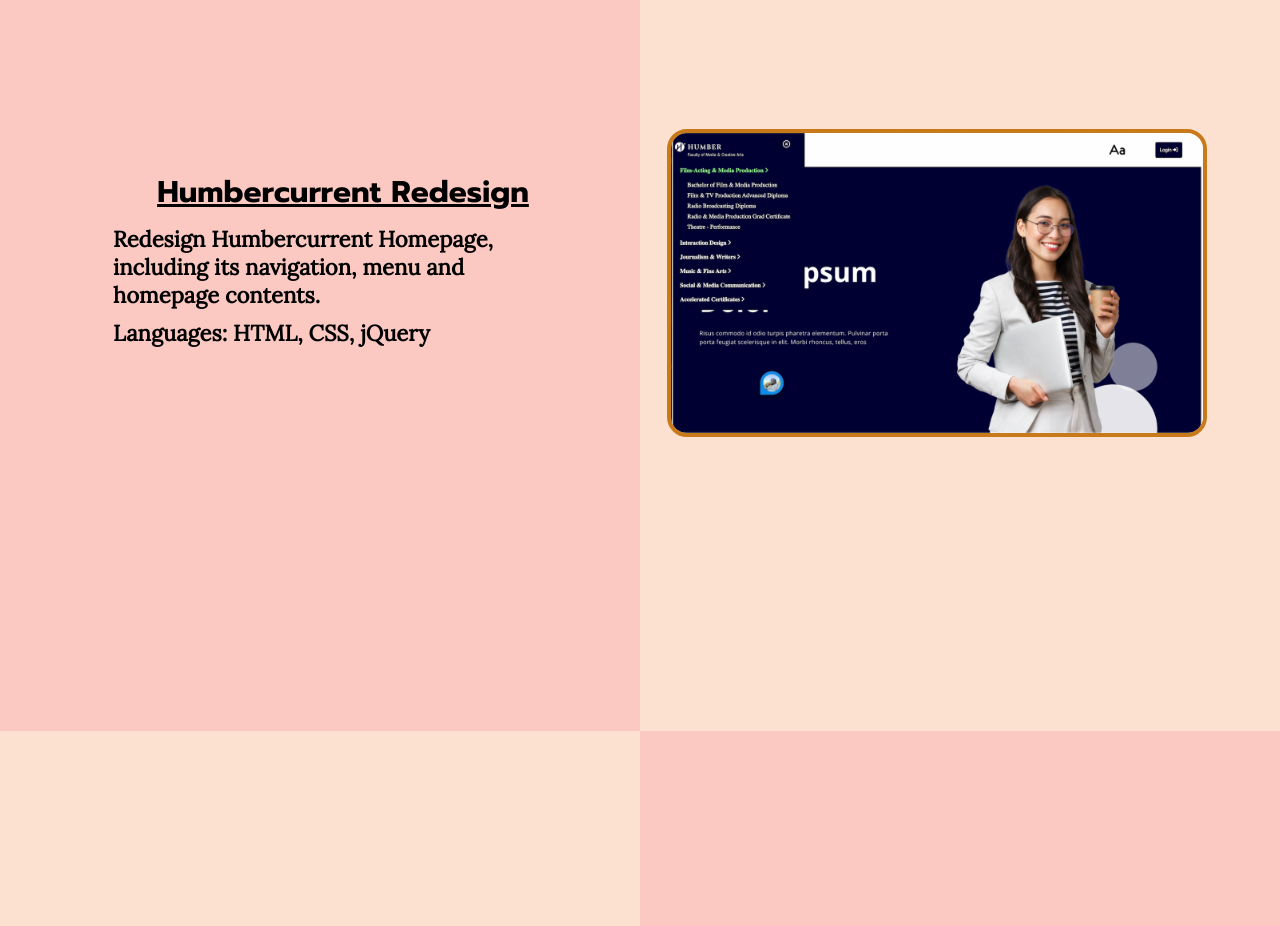
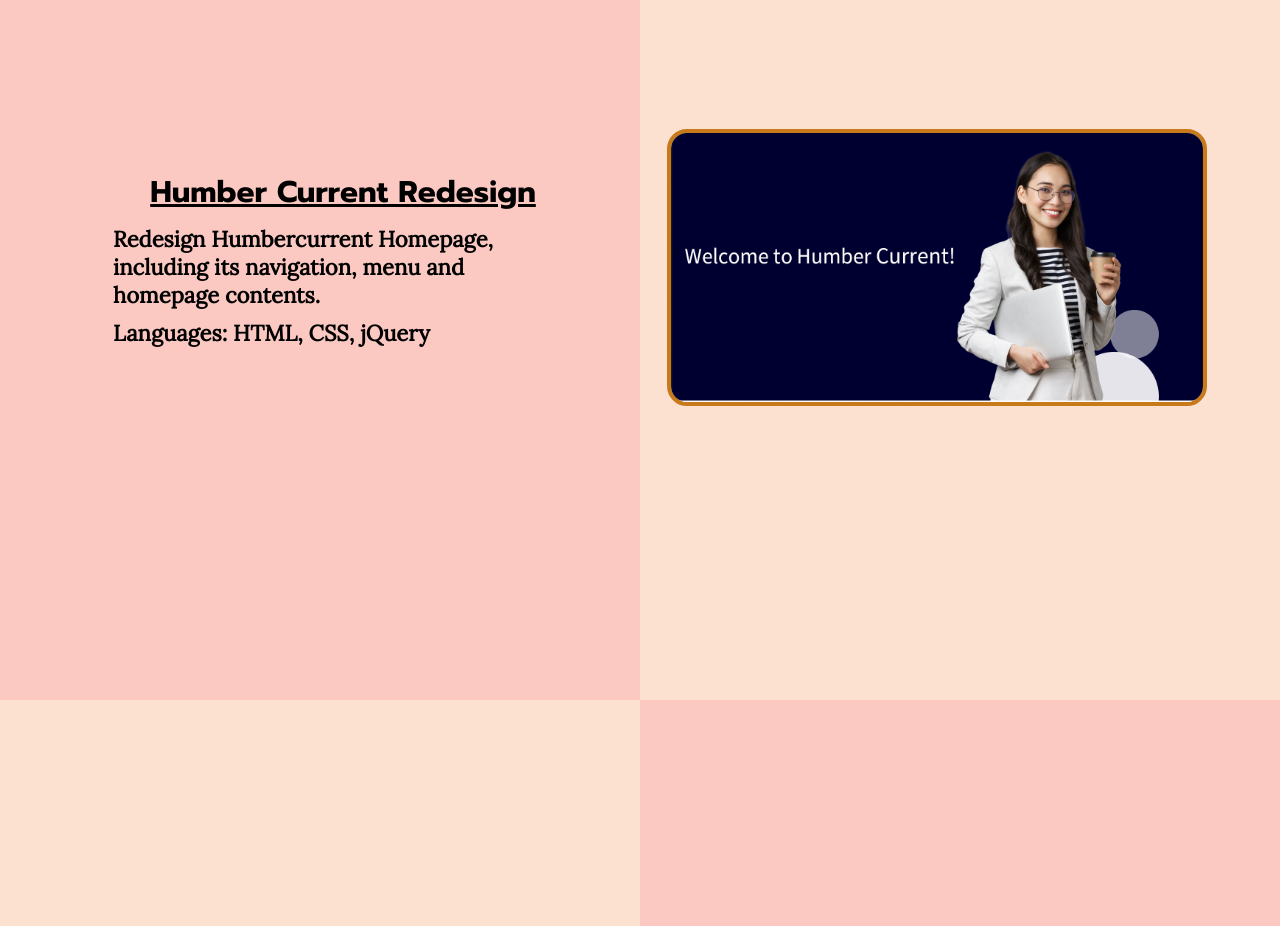
Before and after one commit to wingck/personal_website, a plain HTML site: page index.html in a window 1280 px wide. Shown: the part 4600-5526 px from the top of the page. Drawn offline with nearby package versions, Linux system fonts and the light colour scheme.

Commit message:
Add files via upload

```diff
--- a/index.html
+++ b/index.html
@@ -128,12 +128,12 @@
                 <div class="project-block">
                     <div class="cards">
                         <div class="text-card">
-                            <p class="project-title">Humbercurrent Redesign</p>
+                            <p class="project-title">Humber Current Redesign</p>
                             <p class="project-text">Redesign Humbercurrent Homepage, including its navigation, menu and homepage contents.</p>
                             <p class="project-language">Languages: HTML, CSS, jQuery</p>
                         </div>
                     </div>
-                    <a href="https://github.com/wingck/Humber_Current" target="_blank"><img src="images/humbercurrent2.png" alt=""></a>
+                    <a href="https://github.com/wingck/Humber_Current" target="_blank"><img src="images/banner.png" alt=""></a>
                 </div>
             </div>
          </div>
```
Also changed, not shown: images/banner.png (added).
